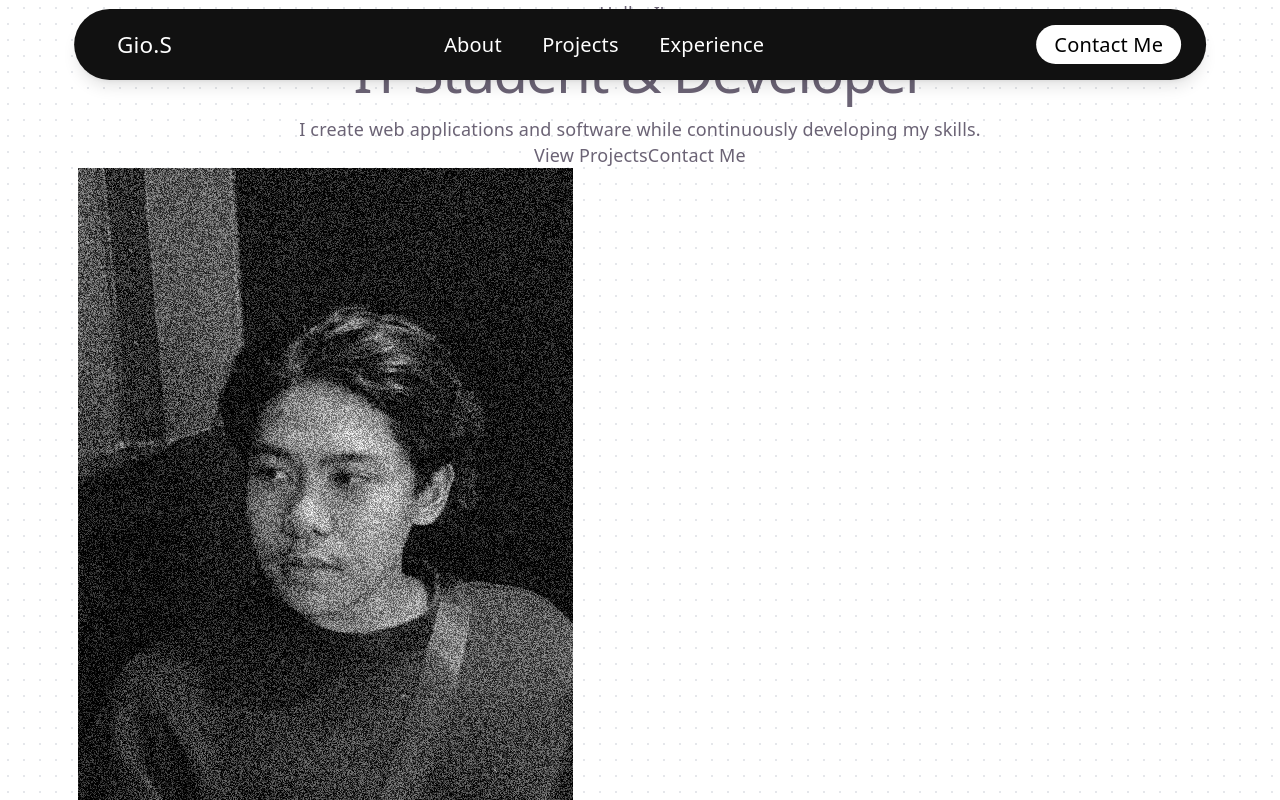
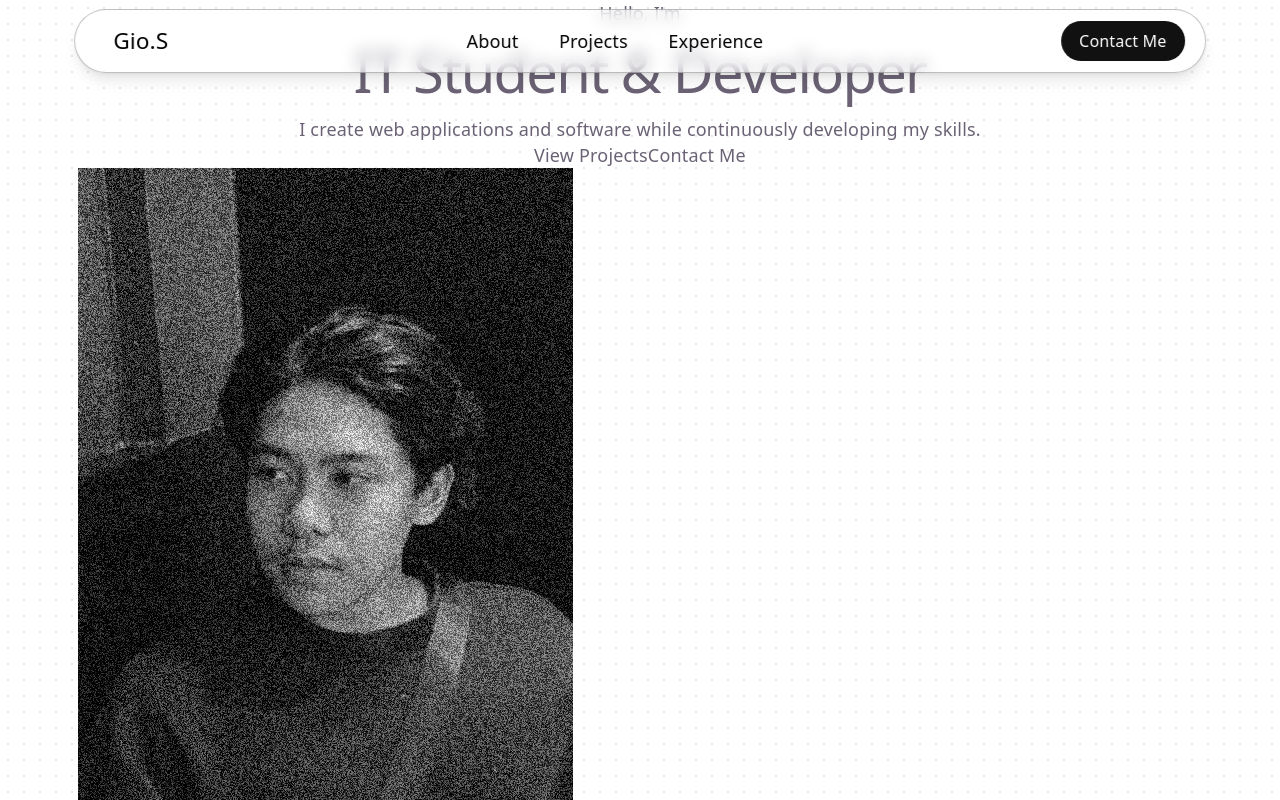
Before and after one commit to GiorenzS/NewPortfolio, a React (Vite) app: page / in a window 1280 px wide. Shown: the top 800 px of the page. Built offline with nearby package versions, Linux system fonts and the light colour scheme.

Commit message:
navbar upgraded and fixed

```diff
--- a/src/components/Navbar.jsx
+++ b/src/components/Navbar.jsx
@@ -9,18 +9,14 @@ function Navbar() {
 
   return (
     <>
-      {/* ============================= */}
-      {/* DESKTOP NAVBAR */}
-      {/* ============================= */}
-
       <nav className="fixed left-1/2 top-0 z-50 hidden w-[calc(100%-1rem)] max-w-255.5 -translate-x-1/2 p-2 lg:block">
 
-        <div className="flex items-center justify-between rounded-full bg-[#111111] p-3.5 shadow-lg">
+       <div className="flex items-center justify-between rounded-full border border-black/25 bg-white/50 p-2.5 backdrop-blur shadow-lg">
 
           {/* Logo */}
           <a
             href="#home"
-            className="ml-6 inline-block text-white no-underline transition-transform duration-200 hover:scale-105"
+            className="ml-6 inline-block text-black no-underline transition-transform duration-200 hover:scale-115"
           >
             <span className="text-xl font-medium">
               Gio.S
@@ -33,21 +29,21 @@ function Navbar() {
 
             <a
               href="#about"
-              className="relative inline-block text-[20px] text-white transition-opacity duration-300 hover:opacity-65 after:absolute after:bottom-0 after:left-0 after:h-px after:w-0 after:bg-white after:transition-all after:duration-300 hover:after:w-full"
+              className="relative inline-block text-[18px] text-black transition-opacity duration-300 hover:opacity-65 after:absolute after:bottom-0 after:left-0 after:h-px after:w-0 after:bg-black after:transition-all after:duration-300 hover:after:w-full"
             >
               About
             </a>
 
             <a
               href="#projects"
-              className="relative inline-block text-[20px] text-white transition-opacity duration-300 hover:opacity-65 after:absolute after:bottom-0 after:left-0 after:h-px after:w-0 after:bg-white after:transition-all after:duration-300 hover:after:w-full"
+              className="relative inline-block text-[18px] text-black transition-opacity duration-300 hover:opacity-65 after:absolute after:bottom-0 after:left-0 after:h-px after:w-0 after:bg-black after:transition-all after:duration-300 hover:after:w-full"
             >
               Projects
             </a>
 
             <a
               href="#experience"
-              className="relative inline-block text-[20px] text-white transition-opacity duration-300 hover:opacity-65 after:absolute after:bottom-0 after:left-0 after:h-px after:w-0 after:bg-white after:transition-all after:duration-300 hover:after:w-full"
+              className="relative inline-block text-[18px] text-black transition-opacity duration-300 hover:opacity-65 after:absolute after:bottom-0 after:left-0 after:h-px after:w-0 after:bg-black after:transition-all after:duration-300 hover:after:w-full"
             >
               Experience
             </a>
@@ -58,7 +54,7 @@ function Navbar() {
           {/* Contact */}
           <a
             href="#contact"
-            className="mr-2 rounded-full bg-white px-4 py-1.5 text-[20px] text-black transition-transform duration-200 hover:scale-105"
+            className="mr-2 rounded-full inline-block bg-[#111111] px-4 py-1.5 text-[16px] text-white transition-transform duration-500 hover:scale-105"
           >
             Contact Me
           </a>
```
